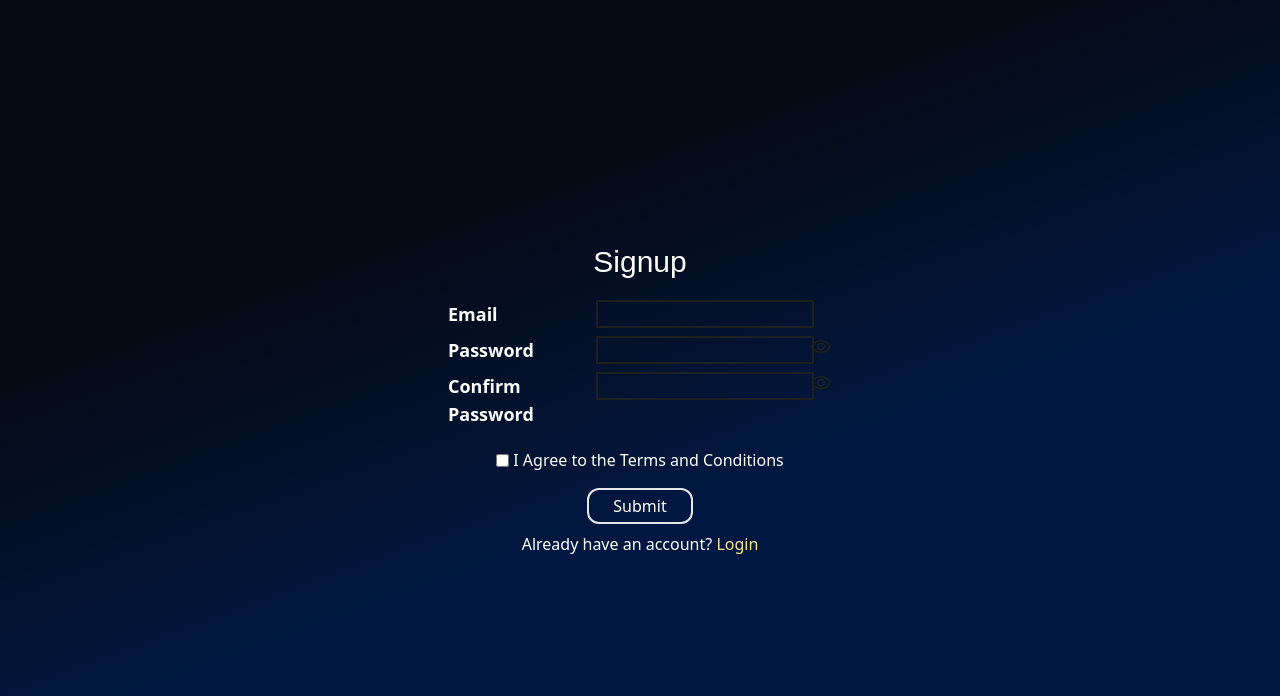
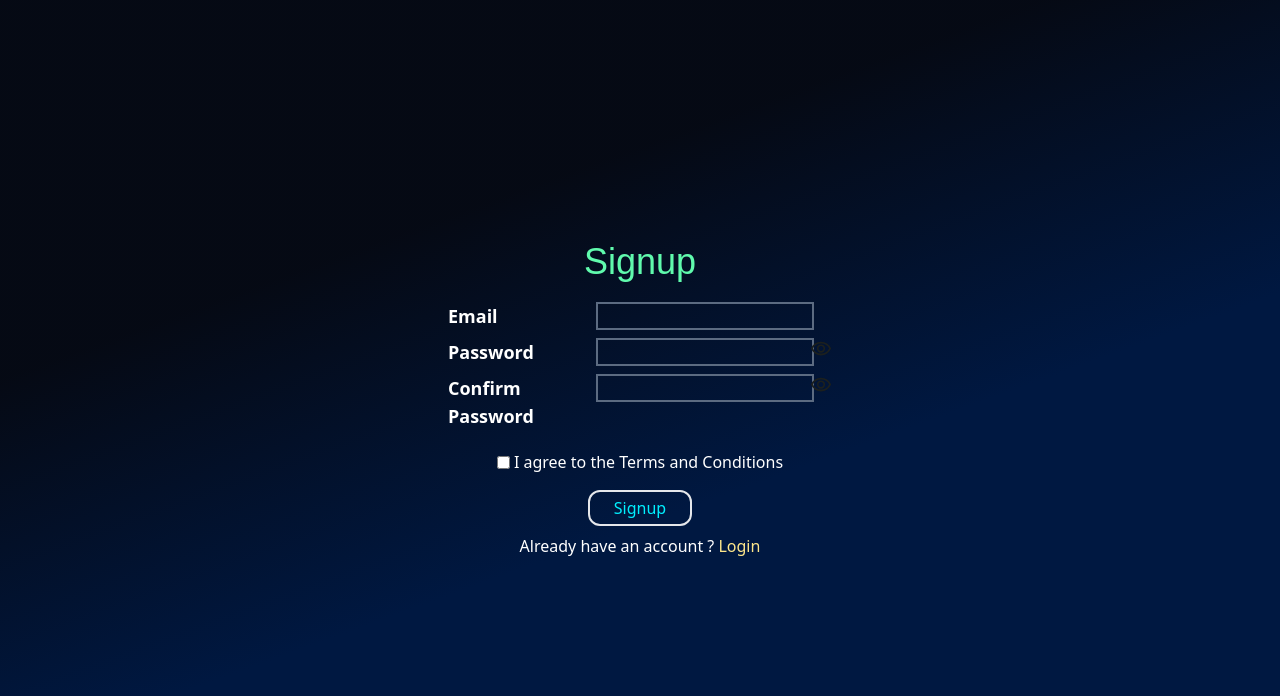
Before and after one commit to Nischa1Mv/passwordManager, a React (Create React App) app: page /signup in a window 1280 px wide. Shown: the top 696 px of the page. Built offline with nearby package versions, Linux system fonts and the light colour scheme; no server answers; a web font is replaced by a local one.

Commit message:
login/signup color changes

```diff
--- a/src/auth/Signup.jsx
+++ b/src/auth/Signup.jsx
@@ -88,7 +88,9 @@ function Signup() {
         className="flex flex-col justify-center items-center gap-2"
         onSubmit={AuthSignup}
       >
-        <div className="text-3xl font-amsterdam mb-3">Signup</div>
+        <div className="text-4xl font-amsterdam mb-3 text-[#60faad]">
+          Signup
+        </div>
 
         <InputWithLabel
           label="Email"
@@ -125,7 +127,7 @@ function Signup() {
             checked={isTermsAccepted}
             onChange={() => setIsTermsAccepted(!isTermsAccepted)}
           />
-          <p>I Agree to the Terms and Conditions</p>
+          <p>I agree to the Terms and Conditions</p>
         </div>
         {error && (
           <div className="flex flex-col justify-center items-center text-red-500">
@@ -133,17 +135,17 @@ function Signup() {
           </div>
         )}
         <button
-          className={`px-6 py-1 mt-2 border-2 rounded-xl transition-transform duration-200 cursor-pointer ${
+          className={`px-6 py-1 mt-2 text-[#00f0ff] border-2 rounded-xl transition-transform duration-200 cursor-pointer ${
             isLoading ? "opacity-50 " : "hover:scale-105"
           }`}
           type="submit"
           disabled={isLoading || !isTermsAccepted || !email || !password}
         >
-          {isLoading ? "Logging In..." : "Submit"}
+          {isLoading ? "Signing In..." : "Signup"}
         </button>
 
         <div>
-          Already have an account?{" "}
+          Already have an account ?{" "}
           <span
             className="text-amber-200 cursor-pointer mt-1"
             onClick={() => navigate("/login")}
--- a/src/auth/login.jsx
+++ b/src/auth/login.jsx
@@ -110,7 +110,9 @@ function Login() {
     <>
       <div className=" w-screen h-screen text-white flex items-center justify-center">
         <form className="flex flex-col justify-center items-center gap-2">
-          <div className="text-3xl  font-amsterdam mb-3">Login </div>
+          <div className="text-4xl  font-amsterdam mb-3 text-[#60faad]">
+            Login{" "}
+          </div>
 
           <InputWithLabel
             label="Email"
@@ -149,7 +151,7 @@ function Login() {
           )}
 
           <button
-            className={`px-6 text- py-1 mt-2  border-2 rounded-xl transition-transform duration-200 cursor-pointer ${
+            className={`px-6 text- py-1 mt-2 text-[#00f0ff] border-2 rounded-xl transition-transform duration-200 cursor-pointer ${
               isLoading ? "opacity-50 cursor-not-allowed" : "hover:scale-105"
             }`}
             type="button"
--- a/src/custom Componets/inputWithLabel.jsx
+++ b/src/custom Componets/inputWithLabel.jsx
@@ -43,7 +43,7 @@ function InputWithLabel({
       <input
         id={label}
         value={value}
-        className="border-2 border-[#1c201e] bg-transparent focus:outline-none px-2 w-[17vw] "
+        className="border-2 border-[#5c6b81]  focus:border-[#73a8f8] border-[#1c201e] bg-transparent focus:outline-none px-2 w-[17vw] "
         type={isPasswordVisible && !isEmailField ? "text" : type}
         onChange={onChange}
       />
```
